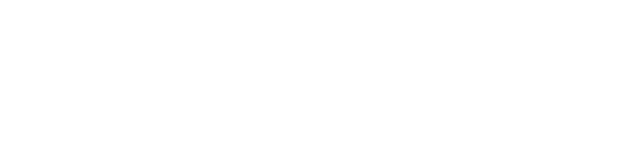
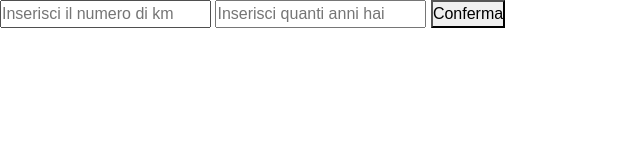
Before and after one commit to Beniamino-Soccio/js-biglietto-treno-form, a plain HTML site: page index.html in a window 1280 px wide. Shown: the whole page, without its empty margins (0-640 px from the left). Drawn offline with nearby package versions, Linux system fonts and the light colour scheme.

Commit message:
ex. phases

```diff
--- a/index.html
+++ b/index.html
@@ -9,7 +9,9 @@
     <link rel="stylesheet" href="css/style.css">
 </head>
 <body>
-
+    <input type="text" class="SSSform-control" id="user-km" placeholder="Inserisci il numero di km">
+    <input type="text" class="SSSform-control" id="user-age" placeholder="Inserisci quanti anni hai" min="1" max="100">
+    <button type="button" id="confirm">Conferma</button>
 
 
     <script src="https://cdn.jsdelivr.net/npm/bootstrap@5.3.3/dist/js/bootstrap.bundle.min.js" integrity="sha384-YvpcrYf0tY3lHB60NNkmXc5s9fDVZLESaAA55NDzOxhy9GkcIdslK1eN7N6jIeHz" crossorigin="anonymous"></script>
```
Also changed, not shown: js/script.js (+14 -0 lines).
